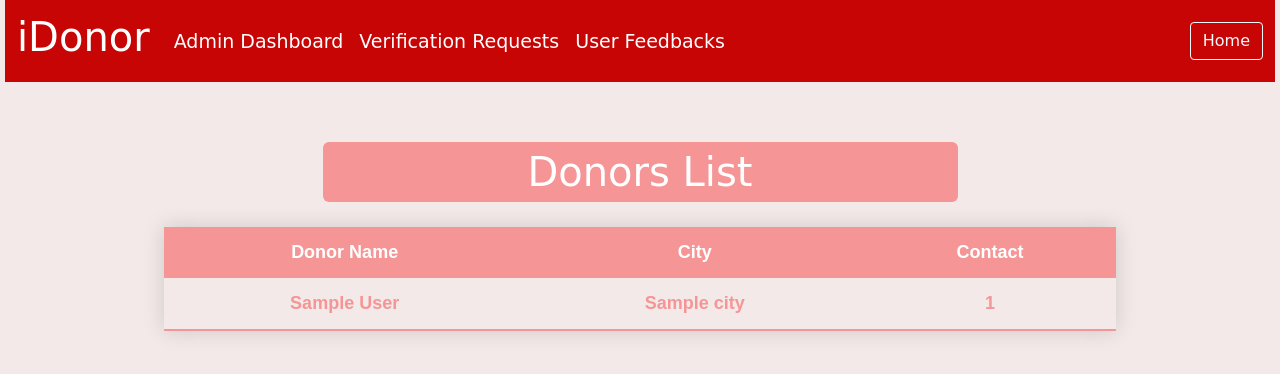
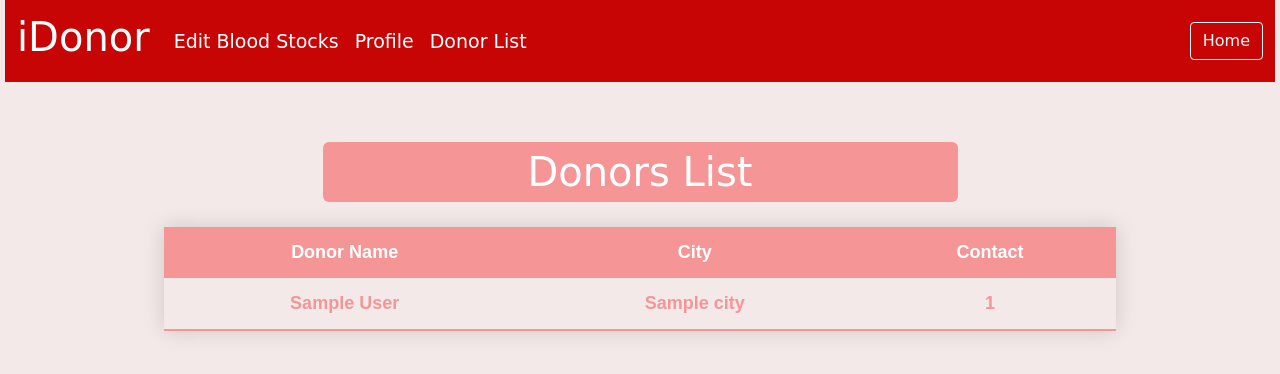
Before and after one commit to hritika1025/Blood_Donation_Management_System, a Flask app: template template/donor_list.html in a window 1280 px wide. Shown: the top 374 px of the page. Run offline with Flask 2, Linux system fonts and the light colour scheme; the template is opened without the code that fills it: most values are stand-ins (such as "Sample title", 1, 10 or a date in 2020); some libraries are stand-ins or nearby versions.

Commit message:
donor list

```diff
--- a/template/donor_list.html
+++ b/template/donor_list.html
@@ -48,42 +48,18 @@
           </button>
           <div class="collapse navbar-collapse" id="navbarSupportedContent">
               <ul class="navbar-nav me-auto mb-2 mb-lg-0">
-                  <!--
-                    <li class="nav-item dropdown">
-                      <a class="nav-link dropdown-toggle" href="#" id="navbarDropdown" role="button"
-                          data-bs-toggle="dropdown" aria-expanded="false"
-                          style="color: white; font-size: 19px; ">
-                          Login
-                      </a>
-                      <ul class="dropdown-menu" aria-labelledby="navbarDropdown">
-                          <li><a class="dropdown-item" href="#">User Login</a></li>
-                          <li><a class="dropdown-item" href="#">Admin login</a></li>
-                          <li><a class="dropdown-item" href="#">Blood bank Login</a></li>
-                      </ul>
-                  </li>
-                  <li class="nav-item dropdown">
-                      <a class="nav-link dropdown-toggle" href="#" id="navbarDropdown" role="button"
-                          data-bs-toggle="dropdown" aria-expanded="false"
-                          style="color: white;font-size: 19px; ">
-                          Register
-                      </a>
-                      <ul class="dropdown-menu" aria-labelledby="navbarDropdown">
-                          <li><a class="dropdown-item" href="#">User Registration</a></li>
-                          <li><a class="dropdown-item" href="#">Blood bank Registration</a></li>
-                      </ul>
-                  </li>
-                  -->
+
                   <li class="nav-item">
-                    <a class="nav-link" href="admin_dashboard.html" style="color: white ;font-size: 19px; ">Admin Dashboard</a>
+                    <a class="nav-link" href="/edit_blood_stock" style="color: white ;font-size: 19px; ">Edit Blood Stocks</a>
                   </li>
                   <li class="nav-item">
-                    <a class="nav-link" href="registeration_verification_by_admin.html" style="color: white ;font-size: 19px; ">Verification Requests</a>
+                    <a class="nav-link" href="/blood_bank_non_edit_profile" style="color: white ;font-size: 19px; ">Profile </a>
                   </li>
                   <li class="nav-item">
-                    <a class="nav-link" href="user_msg_to_admin.html" style="color: white ;font-size: 19px; ">User Feedbacks</a>
+                    <a class="nav-link" href="/donor_list" style="color: white ;font-size: 19px; ">Donor List</a>
                   </li>
               </ul>
-              <a href="/home" class="btn btn-outline-light " tabindex="-1" role="button" aria-disabled="true">Home</a>
+              <a href="/blood_bank_home" class="btn btn-outline-light " tabindex="-1" role="button" aria-disabled="true">Home</a>
           </div>
       </div>
   </nav>
```
